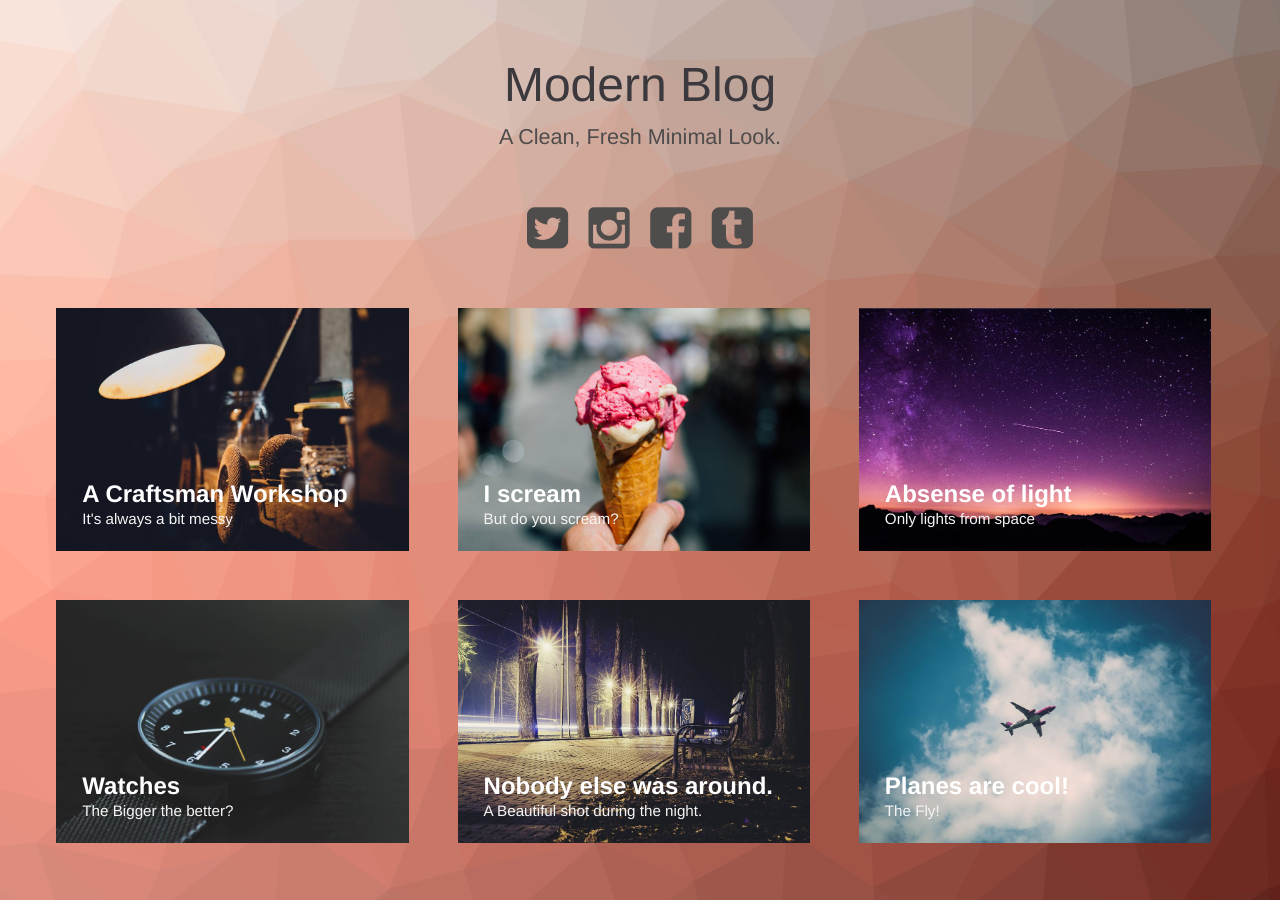
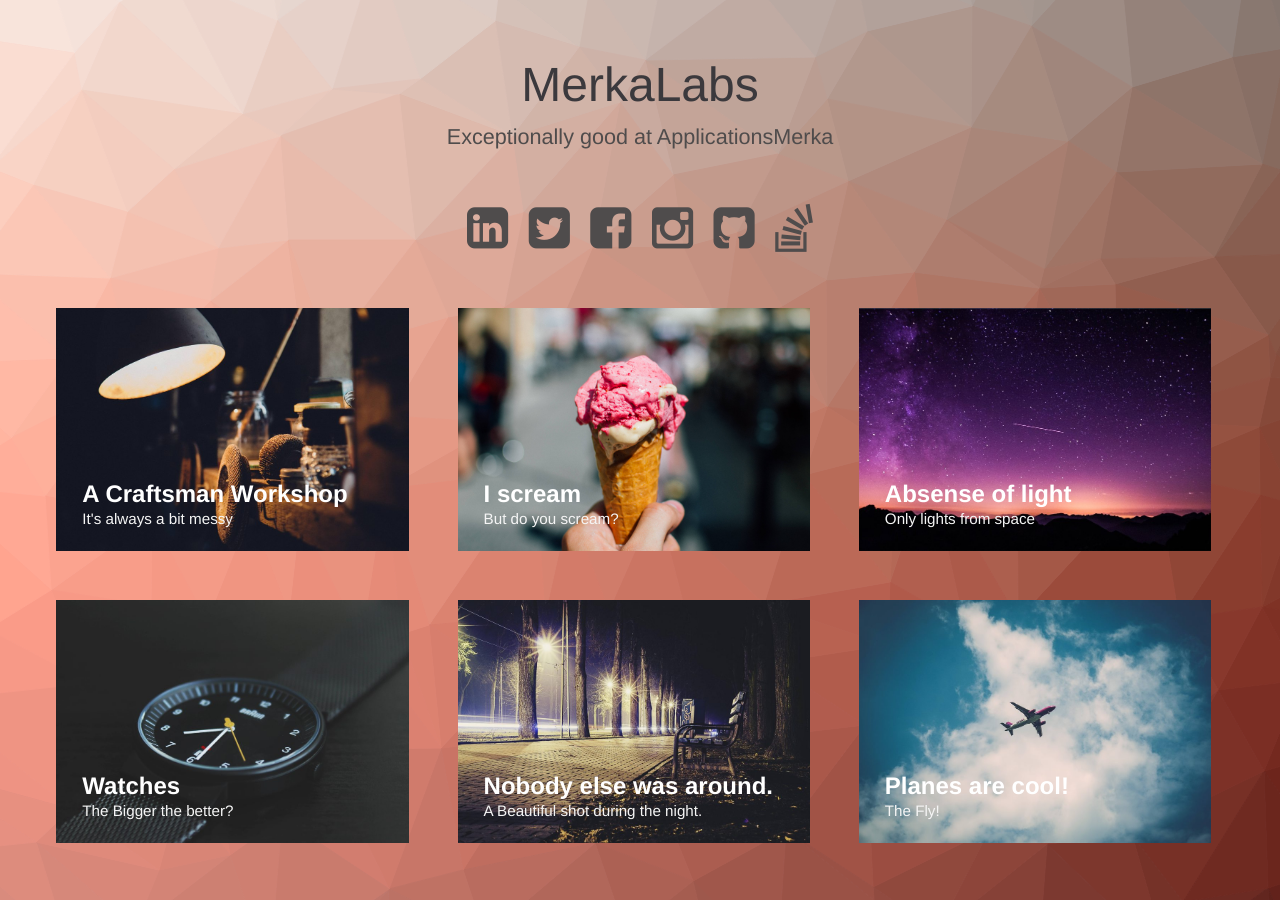
Before and after one commit to merkalabs/merkalabs.github.io, a Jekyll site: the page built from index.html, in a window 1280 px wide. Built offline with Jekyll 4.4.1, drawn with Linux system fonts in a browser that asks for light colours.

Commit message:
Update index.html

```diff
--- a/index.html
+++ b/index.html
@@ -28,12 +28,14 @@ layout: compress
 <body class="body">
 <div class="container">
     <header class="header">
-        <h1>Modern Blog<span>A Clean, Fresh Minimal Look.</span></h1>
+        <h1>MerkaLabs<span>Exceptionally good at ApplicationsMerka</span></h1>
         <nav class="links">
-            <a href="#"><i class="fa fa-twitter-square fa-3x"></i></a>
-            <a href="#"><i class="fa fa-instagram fa-3x"></i></a>
-            <a href="#"><i class="fa fa-facebook-square fa-3x"></i></a>
-            <a href="#"><i class="fa fa-tumblr-square fa-3x"></i></a>
+            <a target="blank" href="https://www.linkedin.com/in/merkalabs/"><i class="fa fa-linkedin-square fa-3x"></i></a>
+            <a target="blank" href="https://twitter.com/merkalabs"><i class="fa fa-twitter-square fa-3x"></i></a>
+            <a target="blank" href="https://www.facebook.com/merkalabs/"><i class="fa fa-facebook-square fa-3x"></i></a>
+            <a target="blank" href="https://www.instagram.com/merkalabs/"><i class="fa fa-instagram fa-3x"></i></a>
+            <a target="blank" href="https://github.com/merkalabs"><i class="fa fa-github-square fa-3x"></i></a>
+            <a target="blank" href="https://stackoverflow.com/users/7994367/merkalabs"><i class="fa fa-stack-overflow fa-3x"></i></a>
         </nav>
     </header>
     <div class="content">
```
